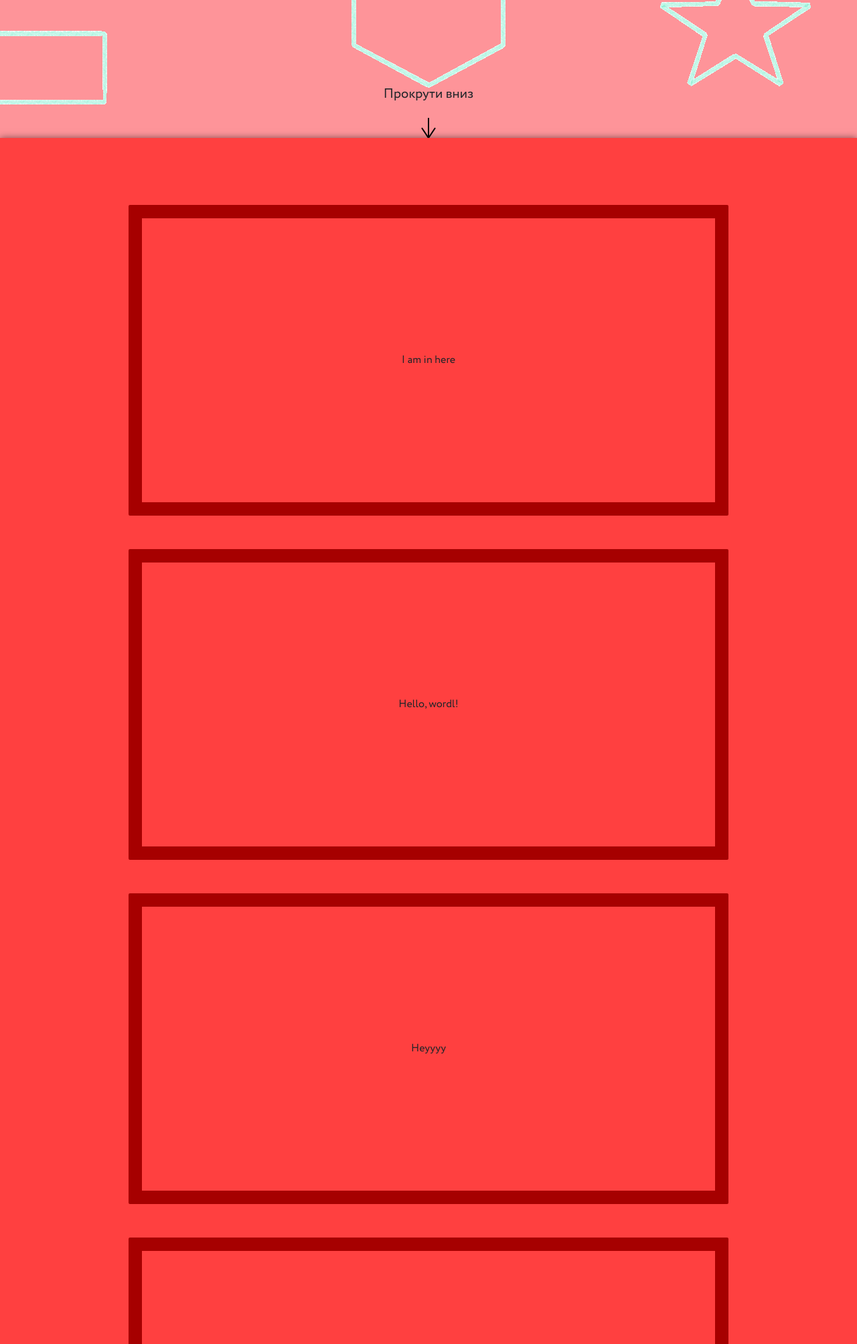
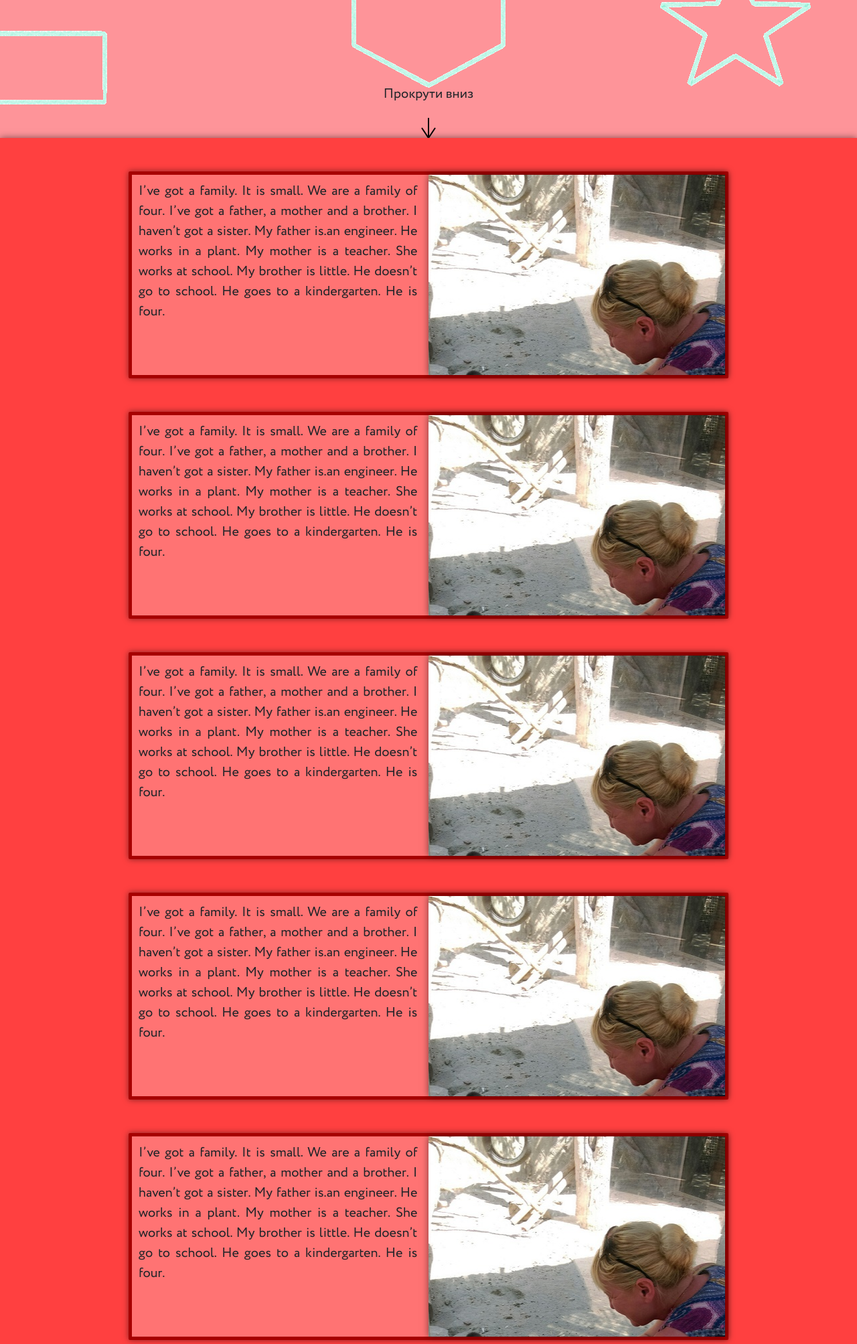
Before and after one commit to AndeyGordeev/forMom, a Flask app: page / in a window 1280 px wide. Shown: the part 594-2601 px from the top of the page at 67% size. Run offline with Flask 2, Linux system fonts and the light colour scheme; some libraries are stand-ins or nearby versions.

Commit message:
Add post look and parallax

```diff
--- a/static/css/style.css
+++ b/static/css/style.css
@@ -50,21 +50,29 @@ svg {
 	bottom: 0;
 }
 
-.navbar-collapse .collapse .show{
+.textPost {
+	width: 47%;
+	margin: 10px 0 0 10px;
+	font-size: 20px;
+}
+
+.postImage {
+	position: relative;
+	height:299px;
+	width: 50%;
+	background-color: white;
+	float: right;
+	background: url(../example.jpg) no-repeat center 0;
+	box-shadow: 0 0 10px rgba(0,0,0,0.5);
 }
 
 .back {
-	height: 3800px;
+	height: 100%;
 	width: 100%;
 	background: url(../back.png) center 0 repeat fixed; min-height: 1000px;
 	position: absolute;
 }
 
-.navbar-toggler-icon{
-	animation-name: opacit;
-	animation-duration: 3s;
-	border: none;
-}
 .rectangle {
 	position: absolute;
 	bottom: -100;
@@ -107,19 +115,16 @@ svg {
 }
 
 .posts {
-	padding-top: 100px;
+	padding-top: 50px;
 	position: absolute;
 	width: 100%;
 	display: flex;
 	align-items: center;
 	justify-content: center;
 	top: 100%;
+	height: auto;
 	background-color: #FF4040;
 	box-shadow: 0 0 10px rgba(0,0,0,0.5);
-}
-
-.post:hover {
-	width: 90%;
 }
 
 .navbar{
@@ -127,12 +132,15 @@ svg {
 }
 
 .post {
-	border: 20px solid #A60000;
+	border: 5px solid #A60000;
 	border-radius: 2px;
 	margin-bottom: 50px;
-	padding-top: 200px;
-	padding-bottom: 200px;
+	min-height: 300px;
+	height: auto;
+	text-align: justify;
 	width: 70%;
+	background-color: #FF7373;
+	box-shadow: 0 0 10px rgba(0,0,0,0.5);
 }
 
 .hidden{
@@ -168,7 +176,7 @@ svg {
 	animation-duration: 0.5s;
 }
 
-@media screen and (min-width: 0px) and (max-width: 400px) {
+@media screen and (min-width: 0px) and (max-width: 600px) {
 	.text {
 		font-size: 40px;
 		text-align: center;
@@ -188,15 +196,22 @@ svg {
 		animation-duration: 1s;
 	}
 	.post {
-		border: 10px solid #A60000;
+		border: 2px solid #A60000;
 	}
 	.hallo {
 		animation-name: none;
 	}
+	.navbar-brand {
+		animation-name: none;
+	}
+	.postImage {
+		height: 200px;
+		width: 100%;
+	}
 }
 
 
-@media screen and (min-width: 400px) and (max-width: 990px) {
+@media screen and (min-width: 500px) and (max-width: 990px) {
 	.text {
 		font-size: 50px;
 		right: 25%;
@@ -213,7 +228,6 @@ svg {
 	.hallo {
 		animation-name: none;
 	}
-
 }
 
 @media screen and (min-width: 1600px) and (max-width: 2000px) {
--- a/static/js/parallax.js
+++ b/static/js/parallax.js
@@ -1,5 +1,5 @@
 $(document).ready(function(){
-    $('section[data-type="background"]').each(function(){
+    $('div[data-type="backgroundPost"]').each(function(){
         if ($('body').width() > 990)
         {
             var $bgobj = $(this); // создаем объект
@@ -13,4 +13,20 @@ $(document).ready(function(){
             });
         };
     });
+
+    $('div[data-type="background"]').each(function(){
+        if ($('body').width() > 990)
+        {
+            var $bgobj = $(this); // создаем объект
+            var $window = $(window);
+            $window.scroll(function() {
+                var yPos = -($window.scrollTop() / $bgobj.data('speed')); // вычисляем коэффициент
+                // Присваиваем значение background-position
+                var coords = 'center '+ yPos * 3 + 'px';
+                // Создаем эффект Parallax Scrolling
+                $bgobj.css({ backgroundPosition: coords });
+            });
+        };
+    });
+
 });
--- a/static/js/script.js
+++ b/static/js/script.js
@@ -1,6 +1,6 @@
 $(document).ready(function() {
     $('.post').addClass("hidden").viewportChecker({
-        classToAdd: 'visible animated fadeInLeftBig',
+        classToAdd: 'visible animated fadeInUp',
         offset: 100
        });
 });
--- a/templates/index.html
+++ b/templates/index.html
@@ -17,12 +17,11 @@
 				<p class="text" style="top: 50%;">С любовью!</h1>
 			</div>
 			<div class="row posts">
-				<div class="post"> I am in here </div>
-				<div class="post"> Hello, wordl! </div>
-				<div class="post"> Heyyyy </div>
-				<div class="post"> So good </div>
-				<div class="post"> Lucky </div>
-				<div class="post"> Hacky </div>
+				<div class="post"><div class="postImage" data-type="backgroundPost" data-speed="10"></div><div class="textPost"> I’ve got a family. It is small. We are a family of four. I’ve got a father, a mother and a brother. I haven’t got a sister. My father is.an engineer. He works in a plant. My mother is a teacher. She works at school. My brother is little. He doesn’t go to school. He goes to a kindergarten. He is four.</div></div>
+				<div class="post"><div class="postImage" data-type="backgroundPost" data-speed="10"></div><div class="textPost"> I’ve got a family. It is small. We are a family of four. I’ve got a father, a mother and a brother. I haven’t got a sister. My father is.an engineer. He works in a plant. My mother is a teacher. She works at school. My brother is little. He doesn’t go to school. He goes to a kindergarten. He is four.</div></div>
+				<div class="post"><div class="postImage" data-type="backgroundPost" data-speed="10"></div><div class="textPost"> I’ve got a family. It is small. We are a family of four. I’ve got a father, a mother and a brother. I haven’t got a sister. My father is.an engineer. He works in a plant. My mother is a teacher. She works at school. My brother is little. He doesn’t go to school. He goes to a kindergarten. He is four.</div></div>
+				<div class="post"><div class="postImage" data-type="backgroundPost" data-speed="10"></div><div class="textPost"> I’ve got a family. It is small. We are a family of four. I’ve got a father, a mother and a brother. I haven’t got a sister. My father is.an engineer. He works in a plant. My mother is a teacher. She works at school. My brother is little. He doesn’t go to school. He goes to a kindergarten. He is four.</div></div>
+				<div class="post"><div class="postImage" data-type="backgroundPost" data-speed="10"></div><div class="textPost"> I’ve got a family. It is small. We are a family of four. I’ve got a father, a mother and a brother. I haven’t got a sister. My father is.an engineer. He works in a plant. My mother is a teacher. She works at school. My brother is little. He doesn’t go to school. He goes to a kindergarten. He is four.</div></div>
 			</div>
 		</div>
 {%endblock%}
--- a/templates/layout.html
+++ b/templates/layout.html
@@ -18,7 +18,7 @@
 		<script src="../static/js/parallax.js"></script>
 	</head>
 	<body class="text-center">
-		<section class="back" data-type="background" data-speed="10"></section>
+		<div class="back" data-type="background" data-speed="10"></div>
 		<div class="rectangle"></div>
 		<nav class="navbar navbar-expand-lg navbar-light fixed-top">
 			<a class="navbar-brand" href="#"><span style="color: #2818B1;">M</span><span style="color: #3C9DD0;">o</span><span style="color: #FF9200;">m</span><span style="color: #FFD300;">my</span></a>
```
Also changed, not shown: static/2.jpg (deleted), static/example.jpg (added).
